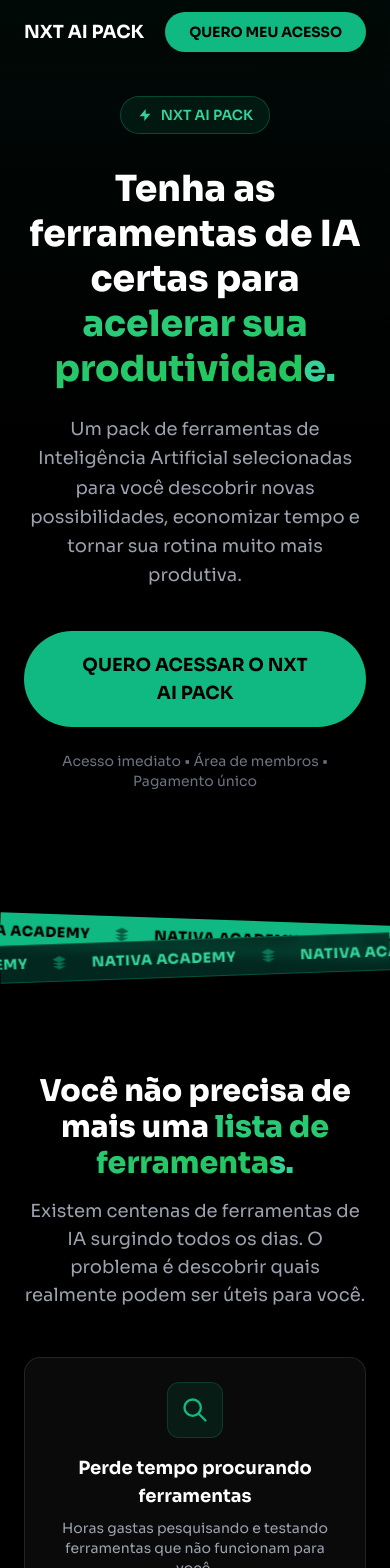
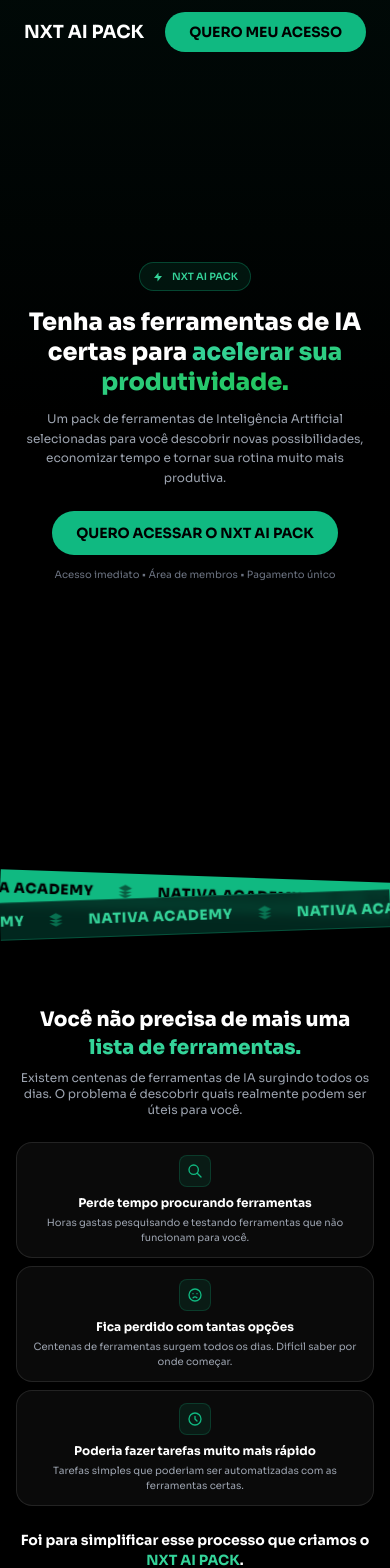
Before and after one commit to Felipao00/nxtoficialacademy, a Next.js app: page / in a window 390 px wide. Shown: the top 1568 px of the page. Built offline with nearby package versions, Linux system fonts and the light colour scheme.

Commit message:
refactor: ajusta estilos e responsividade nos componentes FAQ, FinalCTA, Hero, Problem e WhatYouGet

```diff
--- a/components/FAQ.tsx
+++ b/components/FAQ.tsx
@@ -7,29 +7,29 @@
   const [openIndex, setOpenIndex] = useState<number | null>(null);
 
   return (
-    <section className="py-20 bg-black">
-      <div className="max-w-2xl mx-auto px-6 lg:px-8">
-        <div className="text-center mb-12">
-          <h2 className="text-3xl sm:text-4xl font-extrabold text-white">
+    <section className="py-10 sm:py-16 bg-black">
+      <div className="max-w-2xl mx-auto px-4 sm:px-6 lg:px-8">
+        <div className="text-center mb-6 sm:mb-10">
+          <h2 className="text-xl sm:text-3xl lg:text-4xl font-extrabold text-white">
             Perguntas frequentes
           </h2>
         </div>
 
-        <div className="space-y-4">
+        <div className="space-y-2 sm:space-y-3">
           {FAQ_ITEMS.map((item, index) => (
             <div key={index} className="card-dark overflow-hidden">
               <button
                 onClick={() => setOpenIndex(openIndex === index ? null : index)}
-                className="w-full flex items-center justify-between p-6 text-left focus:outline-none"
+                className="w-full flex items-center justify-between p-3 sm:p-5 text-left focus:outline-none"
               >
-                <span className="font-semibold text-white">{item.question}</span>
-                <span className="text-emerald-500 text-xl">
+                <span className="text-xs sm:text-base font-semibold text-white">{item.question}</span>
+                <span className="text-emerald-500 text-base sm:text-xl">
                   {openIndex === index ? "−" : "+"}
                 </span>
               </button>
               {openIndex === index && (
-                <div className="px-6 pb-6">
-                  <p className="text-gray-400">{item.answer}</p>
+                <div className="px-3 sm:px-5 pb-3 sm:pb-5">
+                  <p className="text-[10px] sm:text-sm text-gray-400">{item.answer}</p>
                 </div>
               )}
             </div>
--- a/components/FinalCTA.tsx
+++ b/components/FinalCTA.tsx
@@ -2,18 +2,16 @@
 
 export default function FinalCTA() {
   return (
-    <section className="py-20 bg-black border-t border-white/5">
-      <div className="max-w-2xl mx-auto px-6 lg:px-8 text-center">
-        <h2 className="text-3xl sm:text-4xl font-extrabold text-white mb-4">
+    <section className="py-10 sm:py-16 bg-black">
+      <div className="max-w-2xl mx-auto px-4 sm:px-6 lg:px-8 text-center">
+        <h2 className="text-xl sm:text-3xl lg:text-4xl font-extrabold text-white mb-2 sm:mb-3">
           Pronto para usar a IA de um jeito{" "}
-          <span className="text-transparent bg-clip-text bg-gradient-to-r from-emerald-400 to-green-500">
-            mais inteligente?
-          </span>
+          <span className="text-emerald-400">mais inteligente?</span>
         </h2>
-        <p className="text-lg text-gray-400 mb-8">
+        <p className="text-xs sm:text-base text-gray-400 mb-5 sm:mb-8">
           Tenha acesso ao NXT AI PACK e descubra ferramentas que podem tornar sua rotina mais rápida e produtiva.
         </p>
-        <a href={CHECKOUT_URL} className="btn-primary text-lg px-12 py-5">
+        <a href={CHECKOUT_URL} className="btn-primary text-sm sm:text-lg px-6 sm:px-12 py-3 sm:py-5">
           QUERO ACESSAR O NXT AI PACK
         </a>
       </div>
--- a/components/Hero.tsx
+++ b/components/Hero.tsx
@@ -5,35 +5,33 @@
 export default function Hero() {
   return (
     <section className="relative min-h-screen flex items-center justify-center overflow-hidden bg-black">
-      {/* Background subtle */}
       <div className="absolute inset-0 bg-gradient-to-b from-emerald-950/20 via-transparent to-transparent" />
 
-      <div className="relative max-w-6xl mx-auto px-6 lg:px-8 py-24 text-center">
+      <div className="relative max-w-6xl mx-auto px-4 sm:px-6 lg:px-8 py-16 sm:py-24 text-center">
         <div className="animate-fade-in-up">
-          <div className="inline-flex items-center gap-2 px-4 py-2 bg-emerald-500/10 border border-emerald-500/30 rounded-full mb-8">
-            {/* Ícone de raio SVG */}
-            <svg className="w-4 h-4 text-emerald-400" fill="currentColor" viewBox="0 0 24 24">
+          <div className="inline-flex items-center gap-2 px-3 sm:px-4 py-1.5 sm:py-2 bg-emerald-500/10 border border-emerald-500/30 rounded-full mb-4 sm:mb-8">
+            <svg className="w-3 h-3 sm:w-4 sm:h-4 text-emerald-400" fill="currentColor" viewBox="0 0 24 24">
               <path d="M13 10V3L4 14h7v7l9-11h-7z" />
             </svg>
-            <span className="text-sm font-semibold text-emerald-400">NXT AI PACK</span>
+            <span className="text-[10px] sm:text-sm font-semibold text-emerald-400">NXT AI PACK</span>
           </div>
 
-          <h1 className="text-4xl sm:text-5xl lg:text-6xl font-extrabold text-white leading-tight mb-6">
+          <h1 className="text-2xl sm:text-5xl lg:text-6xl font-extrabold text-white leading-tight mb-3 sm:mb-6">
             Tenha as ferramentas de IA certas para{" "}
-            <span className="text-transparent bg-clip-text bg-gradient-to-r from-emerald-400 to-green-500 animate-shimmer">
+            <span className="text-transparent bg-clip-text bg-gradient-to-r from-emerald-400 to-green-500">
               acelerar sua produtividade.
             </span>
           </h1>
 
-          <p className="text-lg sm:text-xl text-gray-400 mb-10 leading-relaxed max-w-2xl mx-auto">
+          <p className="text-xs sm:text-lg lg:text-xl text-gray-400 mb-6 sm:mb-10 leading-relaxed max-w-2xl mx-auto px-2">
             Um pack de ferramentas de Inteligência Artificial selecionadas para você descobrir novas possibilidades, economizar tempo e tornar sua rotina muito mais produtiva.
           </p>
 
-          <a href={CHECKOUT_URL} className="btn-primary text-lg px-12 py-5">
+          <a href={CHECKOUT_URL} className="btn-primary text-sm sm:text-lg px-6 sm:px-12 py-3 sm:py-5">
             QUERO ACESSAR O NXT AI PACK
           </a>
 
-          <p className="text-sm text-gray-500 mt-6">
+          <p className="text-[10px] sm:text-sm text-gray-500 mt-3 sm:mt-6">
             Acesso imediato • Área de membros • Pagamento único
           </p>
         </div>
--- a/components/Problem.tsx
+++ b/components/Problem.tsx
@@ -25,58 +25,56 @@
 
   const problems = [
     {
-      icon: "M21 21l-6-6m2-5a7 7 0 11-14 0 7 7 0 0114 0z", // Lupa
+      icon: "M21 21l-6-6m2-5a7 7 0 11-14 0 7 7 0 0114 0z",
       title: "Perde tempo procurando ferramentas",
       description: "Horas gastas pesquisando e testando ferramentas que não funcionam para você."
     },
     {
-      icon: "M9.172 16.172a4 4 0 015.656 0M9 10h.01M15 10h.01M21 12a9 9 0 11-18 0 9 9 0 0118 0z", // Confuso
+      icon: "M9.172 16.172a4 4 0 015.656 0M9 10h.01M15 10h.01M21 12a9 9 0 11-18 0 9 9 0 0118 0z",
       title: "Fica perdido com tantas opções",
       description: "Centenas de ferramentas surgem todos os dias. Difícil saber por onde começar."
     },
     {
-      icon: "M12 8v4l3 3m6-3a9 9 0 11-18 0 9 9 0 0118 0z", // Relógio
+      icon: "M12 8v4l3 3m6-3a9 9 0 11-18 0 9 9 0 0118 0z",
       title: "Poderia fazer tarefas muito mais rápido",
       description: "Tarefas simples que poderiam ser automatizadas com as ferramentas certas."
     }
   ];
 
   return (
-    <section ref={sectionRef} className="py-16 sm:py-20 bg-black">
-      <div className="max-w-4xl mx-auto px-6 lg:px-8">
-        <div className="text-center mb-12">
-          <h2 className="text-3xl sm:text-4xl font-extrabold text-white mb-4">
+    <section ref={sectionRef} className="py-10 sm:py-16 bg-black">
+      <div className="max-w-4xl mx-auto px-4 sm:px-6 lg:px-8">
+        <div className="text-center mb-6 sm:mb-10">
+          <h2 className="text-xl sm:text-3xl lg:text-4xl font-extrabold text-white mb-2 sm:mb-3">
             Você não precisa de mais uma{" "}
-            <span className="text-transparent bg-clip-text bg-gradient-to-r from-emerald-400 to-green-500 animate-shimmer">
-              lista de ferramentas.
-            </span>
+            <span className="text-emerald-400">lista de ferramentas.</span>
           </h2>
-          <p className="text-lg text-gray-400 max-w-2xl mx-auto">
+          <p className="text-xs sm:text-base text-gray-400 max-w-2xl mx-auto">
             Existem centenas de ferramentas de IA surgindo todos os dias. O problema é descobrir quais realmente podem ser úteis para você.
           </p>
         </div>
 
-        <div className="grid md:grid-cols-3 gap-6 mb-12">
+        <div className="grid grid-cols-1 sm:grid-cols-3 gap-2 sm:gap-4 mb-6 sm:mb-10">
           {problems.map((problem, index) => (
             <div
               key={index}
-              className={`card-dark p-6 text-center transition-all duration-700 ${
+              className={`card-dark p-3 sm:p-5 text-center transition-all duration-700 ${
                 isVisible ? 'opacity-100 translate-y-0' : 'opacity-0 translate-y-10'
               }`}
               style={{ transitionDelay: `${index * 150}ms` }}
             >
-              <div className="w-14 h-14 mx-auto mb-4 flex items-center justify-center bg-emerald-500/10 rounded-xl border border-emerald-500/20">
-                <svg className="w-7 h-7 text-emerald-500" fill="none" stroke="currentColor" viewBox="0 0 24 24">
+              <div className="w-8 h-8 sm:w-12 sm:h-12 mx-auto mb-2 sm:mb-3 flex items-center justify-center bg-emerald-500/10 rounded-lg border border-emerald-500/20">
+                <svg className="w-4 h-4 sm:w-6 sm:h-6 text-emerald-500" fill="none" stroke="currentColor" viewBox="0 0 24 24">
                   <path strokeLinecap="round" strokeLinejoin="round" strokeWidth={2} d={problem.icon} />
                 </svg>
               </div>
-              <h3 className="text-lg font-bold text-white mb-2">{problem.title}</h3>
-              <p className="text-sm text-gray-400">{problem.description}</p>
+              <h3 className="text-xs sm:text-base font-bold text-white mb-1">{problem.title}</h3>
+              <p className="text-[10px] sm:text-sm text-gray-400">{problem.description}</p>
             </div>
           ))}
         </div>
 
-        <p className="text-center text-xl font-bold text-white">
+        <p className="text-center text-sm sm:text-lg font-bold text-white">
           Foi para simplificar esse processo que criamos o{" "}
           <span className="text-emerald-400">NXT AI PACK</span>.
         </p>
--- a/components/WhatYouGet.tsx
+++ b/components/WhatYouGet.tsx
@@ -1,35 +1,60 @@
+"use client";
+
 import { WHAT_YOU_GET } from "@/lib/data";
+import { useEffect, useRef, useState } from "react";
 
 export default function WhatYouGet() {
+  const [isVisible, setIsVisible] = useState(false);
+  const sectionRef = useRef<HTMLDivElement>(null);
+
+  useEffect(() => {
+    const observer = new IntersectionObserver(
+      ([entry]) => {
+        if (entry.isIntersecting) {
+          setIsVisible(true);
+        }
+      },
+      { threshold: 0.3 }
+    );
+
+    if (sectionRef.current) {
+      observer.observe(sectionRef.current);
+    }
+
+    return () => observer.disconnect();
+  }, []);
+
   return (
-    <section className="py-20 bg-black">
-      <div className="max-w-5xl mx-auto px-6 lg:px-8">
-        <div className="text-center mb-12">
-          <h2 className="text-3xl sm:text-4xl font-extrabold text-white mb-4">
+    <section ref={sectionRef} className="py-10 sm:py-16 bg-black">
+      <div className="max-w-5xl mx-auto px-4 sm:px-6 lg:px-8">
+        <div className="text-center mb-6 sm:mb-10">
+          <h2 className="text-xl sm:text-3xl lg:text-4xl font-extrabold text-white mb-2 sm:mb-3">
             O que você encontra{" "}
-            <span className="text-transparent bg-clip-text bg-gradient-to-r from-emerald-400 to-green-500">
-              dentro do NXT AI PACK
-            </span>
+            <span className="text-emerald-400">dentro do NXT AI PACK</span>
           </h2>
         </div>
 
-        <div className="grid sm:grid-cols-2 gap-6 mb-12">
+        <div className="grid grid-cols-1 sm:grid-cols-2 gap-2 sm:gap-4 mb-6 sm:mb-8">
           {WHAT_YOU_GET.map((item, index) => (
-            <div key={index} className="card-dark p-6 flex items-start gap-4">
-              <div className="w-12 h-12 flex-shrink-0 flex items-center justify-center bg-emerald-500/10 rounded-xl border border-emerald-500/20">
-                <svg className="w-6 h-6 text-emerald-500" fill="none" stroke="currentColor" viewBox="0 0 24 24">
+            <div key={index} className={`card-dark p-3 sm:p-5 flex items-start gap-2 sm:gap-4 transition-all duration-700 ${
+              isVisible ? 'opacity-100 translate-y-0' : 'opacity-0 translate-y-10'
+            }`}
+            style={{ transitionDelay: `${index * 100}ms` }}
+            >
+              <div className="w-8 h-8 sm:w-12 sm:h-12 flex-shrink-0 flex items-center justify-center bg-emerald-500/10 rounded-lg border border-emerald-500/20">
+                <svg className="w-4 h-4 sm:w-6 sm:h-6 text-emerald-500" fill="none" stroke="currentColor" viewBox="0 0 24 24">
                   <path strokeLinecap="round" strokeLinejoin="round" strokeWidth={2} d={item.icon} />
                 </svg>
               </div>
-              <div>
-                <h3 className="text-lg font-bold text-white mb-1">{item.title}</h3>
-                <p className="text-sm text-gray-400">{item.description}</p>
+              <div className="min-w-0">
+                <h3 className="text-xs sm:text-base font-bold text-white mb-0.5 sm:mb-1">{item.title}</h3>
+                <p className="text-[10px] sm:text-sm text-gray-400">{item.description}</p>
               </div>
             </div>
           ))}
         </div>
 
-        <p className="text-center text-gray-400">
+        <p className="text-center text-[10px] sm:text-sm text-gray-400">
           Tudo organizado para você encontrar rapidamente o que precisa.
         </p>
       </div>
```
